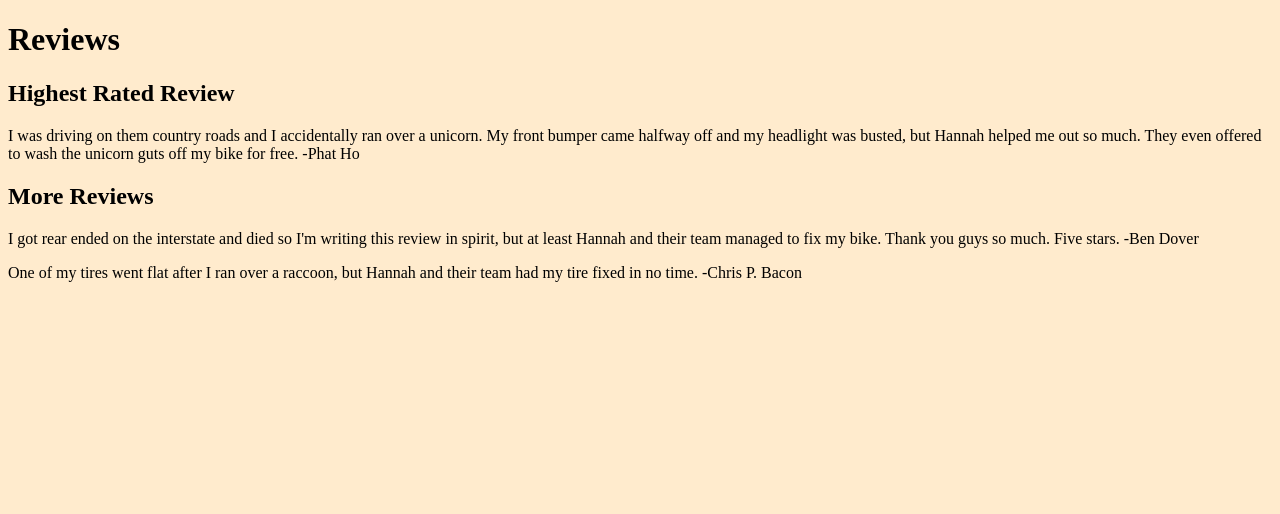
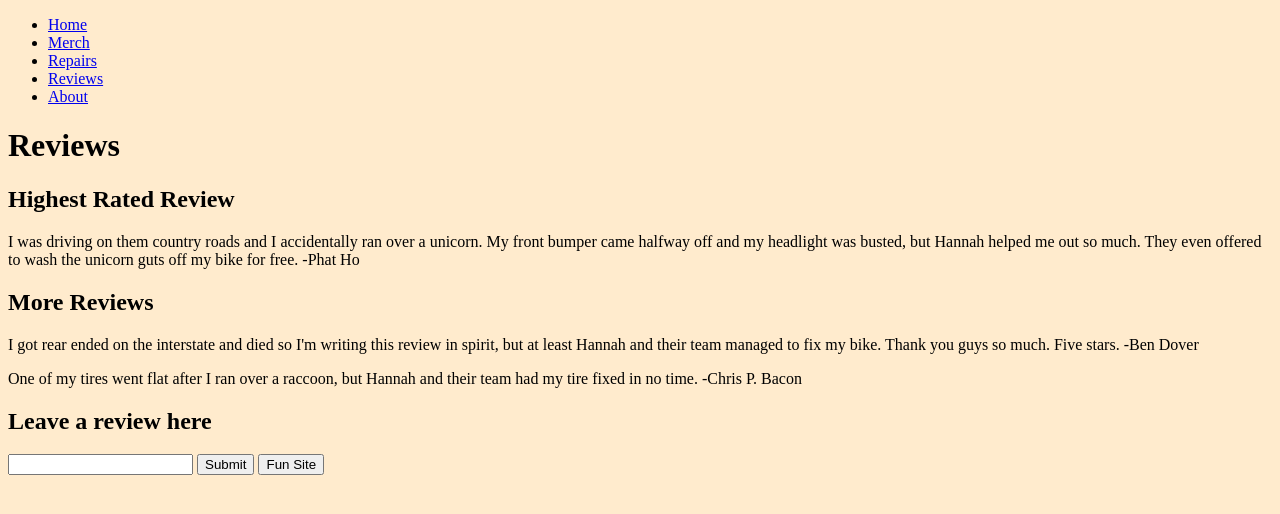
Before and after one commit to ChaseBurnett/Cobbers-Bicycle-Chop, a plain HTML site: page Reviews/Reviews.html in a window 1280 px wide. Drawn offline with Linux system fonts and the light colour scheme.

Commit message:
changes to reviews

```diff
--- a/Reviews/Reviews.html
+++ b/Reviews/Reviews.html
@@ -9,11 +9,35 @@
 </head>
 <body>
 
+    <nav>
+        <div>
+            <article class="nav">
+            <ul>
+                <li><a href="index.html"> Home</a></li></li>
+                <li><a href="Merch/merch.html">Merch</a></li>
+                <li><a href="Repairs/Repairs.html"> Repairs</a></li>
+                <li><a href="Reviews/Reviews.html"> Reviews</a></li>
+                <li><a href="about/about.html"> About</a></li>
+            </ul>
+            </article>
+        </div>
+    </nav>
+
     <h1>Reviews</h1>
     <h2>Highest Rated Review</h2>
     <p>I was driving on them country roads and I accidentally ran over a unicorn. My front bumper came halfway off and my headlight was busted, but Hannah helped me out so much. They even offered to wash the unicorn guts off my bike for free. -Phat Ho</p>
     <h2>More Reviews</h2>
     <p>I got rear ended on the interstate and died so I'm writing this review in spirit, but at least Hannah and their team managed to fix my bike. Thank you guys so much. Five stars. -Ben Dover</p>
     <p>One of my tires went flat after I ran over a raccoon, but Hannah and their team had my tire fixed in no time. -Chris P. Bacon</p>
+
+    <h2>Leave a review here</h2>
+    <input type="text">
+    <button>Submit</button>
+
+    <a href="reviews-fun.html">
+        <button>Fun Site</button>
+    </a>
+
+
 </body>
 </html>
--- /dev/null
+++ b/Reviews/reviews-fun.css
@@ -0,0 +1,4 @@
+body {
+    background-color: blanchedalmond;
+    color: brown;
+}
```
Also changed, not shown: Reviews/reviews-fun.html (added, +19 -0 lines).
